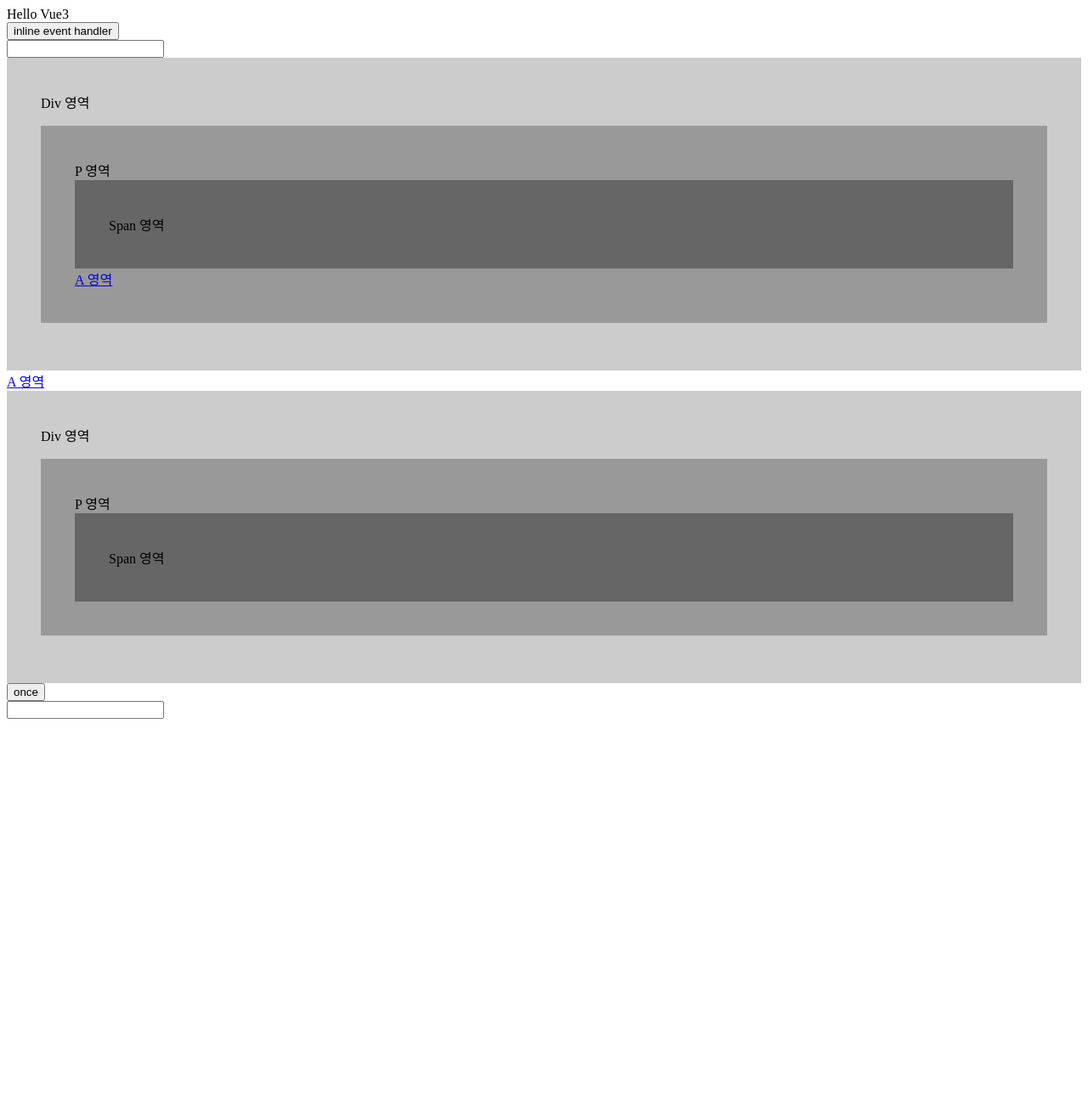
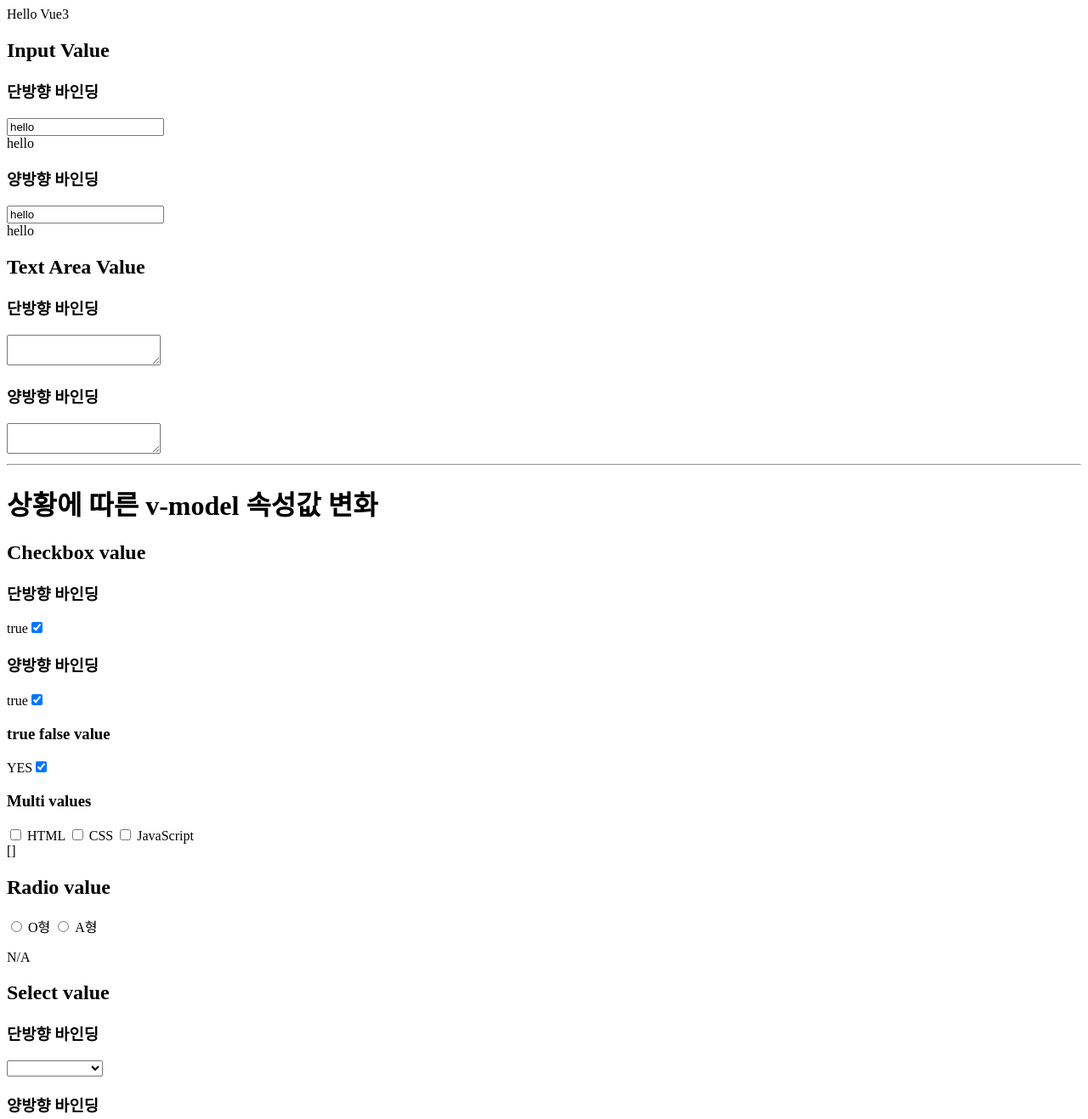
Before and after one commit to zeroest/vuejs, a Vue app in the folder vue-basic/board-sample/: page / in a window 1280 px wide. Shown: the top 1317 px of the page at 85% size. Before the commit the page ends 862 px from the top, so only its background shows below. Built offline with nearby package versions, Linux system fonts and the light colour scheme.

Commit message:
two way binding

```diff
--- a/vue-basic/board-sample/src/App.vue
+++ b/vue-basic/board-sample/src/App.vue
@@ -23,6 +23,8 @@ import MouseEventHandle from '@/components/10-event/MouseEventHandle.vue';
 import KeyboardEventHandler from '@/components/10-event/KeyboardEventHandler.vue';
 import EventModifierEventHandler from '@/components/10-event/EventModifierEventHandler.vue';
 import KeyModifierEventHandler from '@/components/10-event/KeyModifierEventHandler.vue';
+
+import VModel from '@/components/11-two_way_binding/VModel.vue';
 </script>
 
 <template>
@@ -55,10 +57,12 @@ import KeyModifierEventHandler from '@/components/10-event/KeyModifierEventHandl
 	<!--		<VFor></VFor>-->
 	<!--	</div>-->
 
-	<MouseEventHandle></MouseEventHandle>
-	<KeyboardEventHandler></KeyboardEventHandler>
-	<EventModifierEventHandler></EventModifierEventHandler>
-	<KeyModifierEventHandler></KeyModifierEventHandler>
+	<!--	<MouseEventHandle></MouseEventHandle>-->
+	<!--	<KeyboardEventHandler></KeyboardEventHandler>-->
+	<!--	<EventModifierEventHandler></EventModifierEventHandler>-->
+	<!--	<KeyModifierEventHandler></KeyModifierEventHandler>-->
+
+	<VModel></VModel>
 </template>
 
 <style>
--- /dev/null
+++ b/vue-basic/board-sample/src/components/11-two_way_binding/VModel.vue
@@ -0,0 +1,178 @@
+<!-- 양방향 바인딩 v-model -->
+<template>
+	<div>
+		<h2>Input Value</h2>
+		<h3>단방향 바인딩</h3>
+		<input type="text" v-bind:value="inputValue" />
+		<!--  아래와 같이 inputValue의 자바스크립트 value 를 수동으로 동기화 할 수 는 있다  -->
+		<!--		<input-->
+		<!--			type="text"-->
+		<!--			v-bind:value="inputValue"-->
+		<!--			v-on:input="event => (inputValue = event.target.value)"-->
+		<!--		/>-->
+		<div>{{ inputValue }}</div>
+
+		<h3>양방향 바인딩</h3>
+		<input type="text" v-model="inputValue" />
+		<div>{{ inputValue }}</div>
+
+		<h2>Text Area Value</h2>
+		<h3>단방향 바인딩</h3>
+		<textarea v-bind:value="textAreaValue" />
+		<!--
+		<textarea
+			type="text"
+			v-bind:value="textAreaValue"
+			v-on:input="event => (textAreaValue = event.target.value)"
+		/>
+    -->
+		<div>{{ textAreaValue }}</div>
+
+		<h3>양방향 바인딩</h3>
+		<textarea v-model="textAreaValue"></textarea>
+		<div>{{ textAreaValue }}</div>
+
+		<hr />
+
+		<h1>상황에 따른 v-model 속성값 변화</h1>
+		<h2>Checkbox value</h2>
+		<h3>단방향 바인딩</h3>
+		<label for="checkbox">{{ checkboxValue }}</label>
+		<input id="checkbox" type="checkbox" :checked="checkboxValue" />
+		<!--
+		<input
+			id="checkbox"
+			type="checkbox"
+			:checked="checkboxValue"
+			v-on:change="event => (checkboxValue = event.target.checked)"
+		/>
+    -->
+		<h3>양방향 바인딩</h3>
+		<label for="checkbox">{{ checkboxValue }}</label>
+		<input id="checkbox" type="checkbox" v-model="checkboxValue" />
+
+		<h3>true false value</h3>
+		<label for="checkboxTrueFalse">{{ checkboxTrueFalseValue }}</label>
+		<input
+			id="checkboxTrueFalse"
+			type="checkbox"
+			v-model="checkboxTrueFalseValue"
+			true-value="YES"
+			false-value="NO"
+		/>
+
+		<h3>Multi values</h3>
+		<label>
+			<input type="checkbox" value="html" v-model="checkboxValues" />
+			HTML
+		</label>
+		<label>
+			<input type="checkbox" value="css" v-model="checkboxValues" />
+			CSS
+		</label>
+		<label>
+			<input type="checkbox" value="javascript" v-model="checkboxValues" />
+			JavaScript
+		</label>
+		<div>{{ checkboxValues }}</div>
+
+		<h2>Radio value</h2>
+		<label>
+			<input
+				type="radio"
+				name="type"
+				value="O"
+				v-bind:checked="radioValue === 'O'"
+				v-on:change="event => (radioValue = event.target.value)"
+			/>
+			O형
+		</label>
+		<label>
+			<input type="radio" name="type" value="A" v-model="radioValue" />
+			A형
+		</label>
+		<p>{{ radioValue }}</p>
+
+		<h2>Select value</h2>
+		<h3>단방향 바인딩</h3>
+		<select
+			v-bind:value="selectValue"
+			v-on:change="event => (selectValue = event.target.value)"
+		>
+			<option
+				v-for="option in selectOptions"
+				:key="option.value"
+				v-bind:value="option.value"
+			>
+				{{ option.key }}
+			</option>
+			<!--			<option value="html">HTML 수업</option>-->
+			<!--			<option value="css">CSS 수업</option>-->
+			<!--			<option value="javascript">JavaScript 수업</option>-->
+		</select>
+
+		<h3>양방향 바인딩</h3>
+		<select v-model="selectValue">
+			<option
+				v-for="option in selectOptions"
+				:key="option.value"
+				v-bind:value="option.value"
+			>
+				{{ option.key }}
+			</option>
+		</select>
+		<div>{{ selectValue }}</div>
+
+		<h1>Modifiers</h1>
+		<h2>Lazy modifier</h2>
+		<p>문자 입력 후 포커스가 input에서 떨어졌을때 동기화 됨</p>
+		<input type="text" v-model.lazy="inputValue" />
+		<div>{{ inputValue }}</div>
+
+		<h2>Number modifier</h2>
+		<p>사용자 입력이 자동으로 number 타입으로 형변환 되기를 원할때</p>
+		<input type="text" v-model.number="inputValue" />
+		<div>{{ typeof inputValue }}</div>
+
+		<h2>Trim modifier</h2>
+		<p>
+			사용자가 입력한 내용에서 자동으로 앞뒤 공백을 제거하는 트림처리가 된다
+		</p>
+		<input type="text" v-model.trim="inputValue" />
+		<div>'{{ inputValue }}'</div>
+	</div>
+</template>
+
+<script>
+import { reactive, ref } from 'vue';
+
+export default {
+	setup() {
+		const inputValue = ref('hello');
+		const textAreaValue = ref('');
+		const checkboxValue = ref(true);
+		const checkboxTrueFalseValue = ref('YES');
+		const checkboxValues = ref([]);
+		const radioValue = ref('N/A');
+		const selectValue = ref('N/A');
+		const selectOptions = reactive([
+			{ key: 'HTML 수업', value: 'html' },
+			{ key: 'CSS 수업', value: 'css' },
+			{ key: 'JavaScript 수업', value: 'javascript' },
+		]);
+
+		return {
+			inputValue,
+			textAreaValue,
+			checkboxValue,
+			checkboxTrueFalseValue,
+			checkboxValues,
+			radioValue,
+			selectValue,
+			selectOptions,
+		};
+	},
+};
+</script>
+
+<style lang="scss" scoped></style>
```
